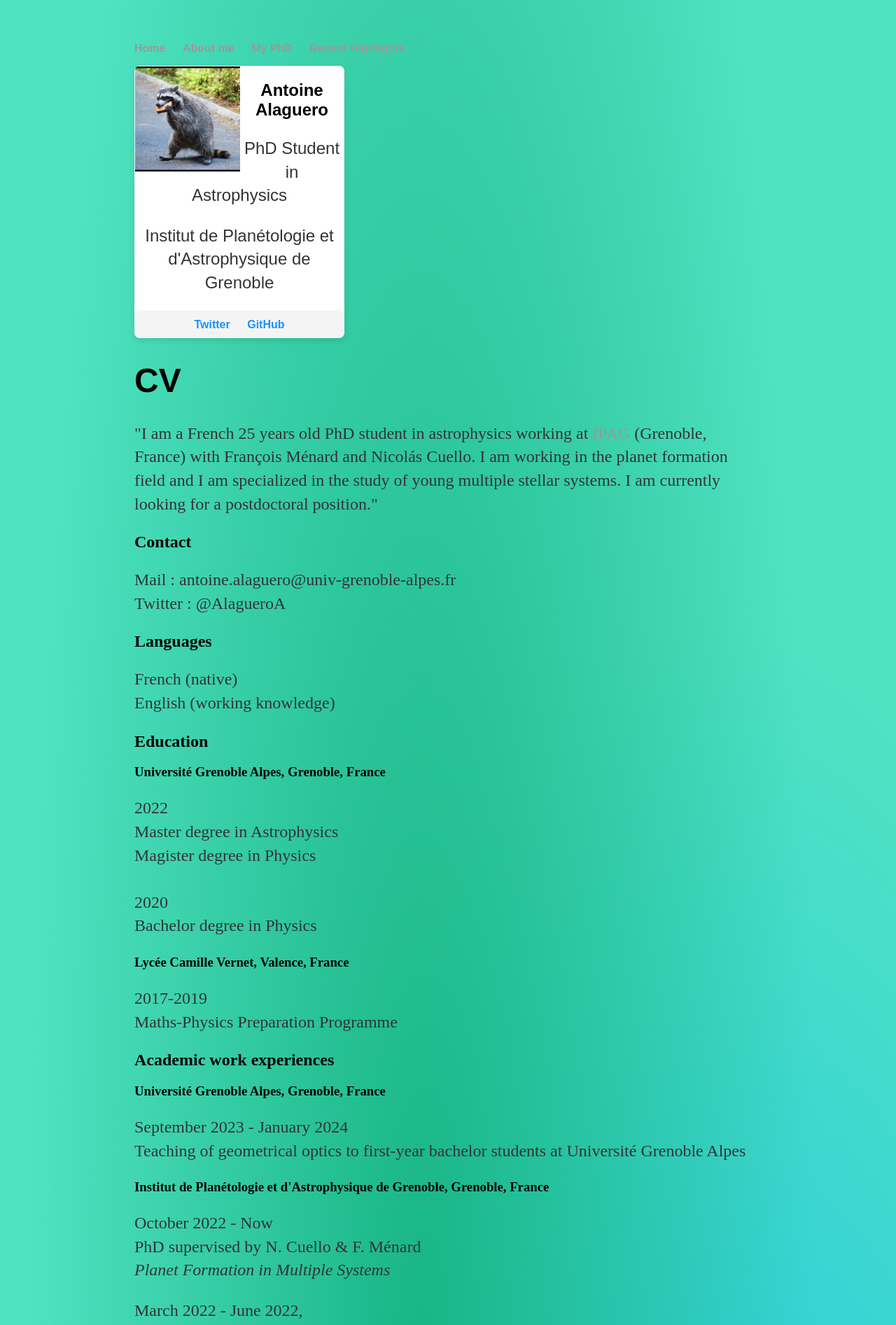
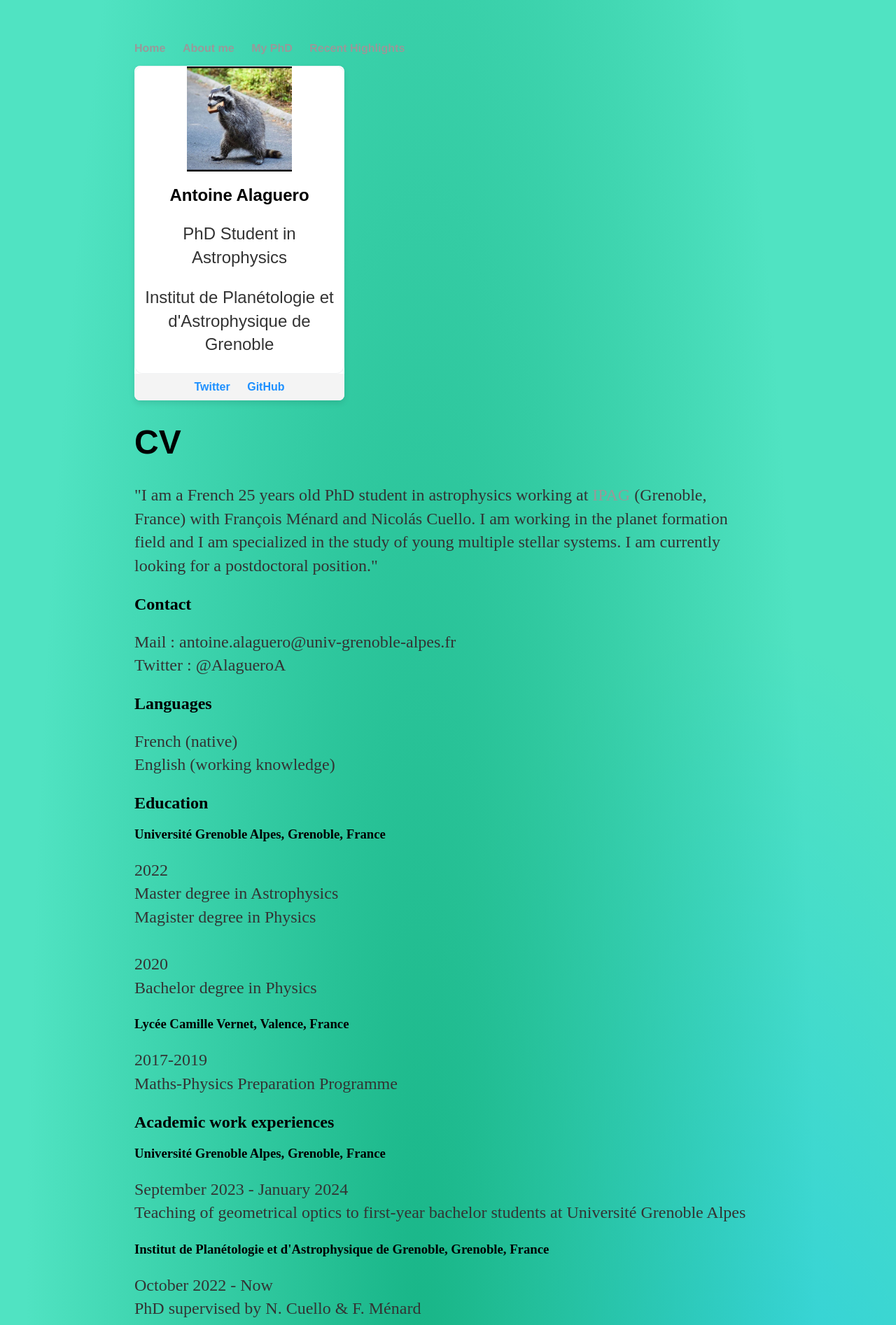
Before and after one commit to AlagueroA/AlagueroA.github.io, a Jekyll site: the page built from about/index.html, in a window 1280 px wide. Shown: the top 1893 px of the page at 70% size. Built offline with Jekyll 4.4.1, drawn with Linux system fonts in a browser that asks for light colours.

Commit message:
profilecard

```diff
--- a/_includes/profilecard.html
+++ b/_includes/profilecard.html
@@ -1,9 +1,9 @@
 <div class="profile-card">
     <div class="card">
-        <img src="{{ '/assets/images/raccoonbread.jpeg' | relative_url }}" alt="Profile Image" align="left" width=150 height=150>
-        <h2>Antoine Alaguero</h2>
-        <p>PhD Student in Astrophysics</p>
-        <p>Institut de Planétologie et d'Astrophysique de Grenoble</p>
+        <img src="{{ '/assets/images/raccoonbread.jpeg' | relative_url }}" alt="Profile Image" align="center" width=150 height=150>
+        <h2 align="center">Antoine Alaguero</h2>
+        <p align="center">PhD Student in Astrophysics</p>
+        <p align="center">Institut de Planétologie et d'Astrophysique de Grenoble</p>
     </div>
     <div class="profile-card-footer">
         <a href="https://twitter.com/alagueroa" target="_blank">Twitter</a>
```
